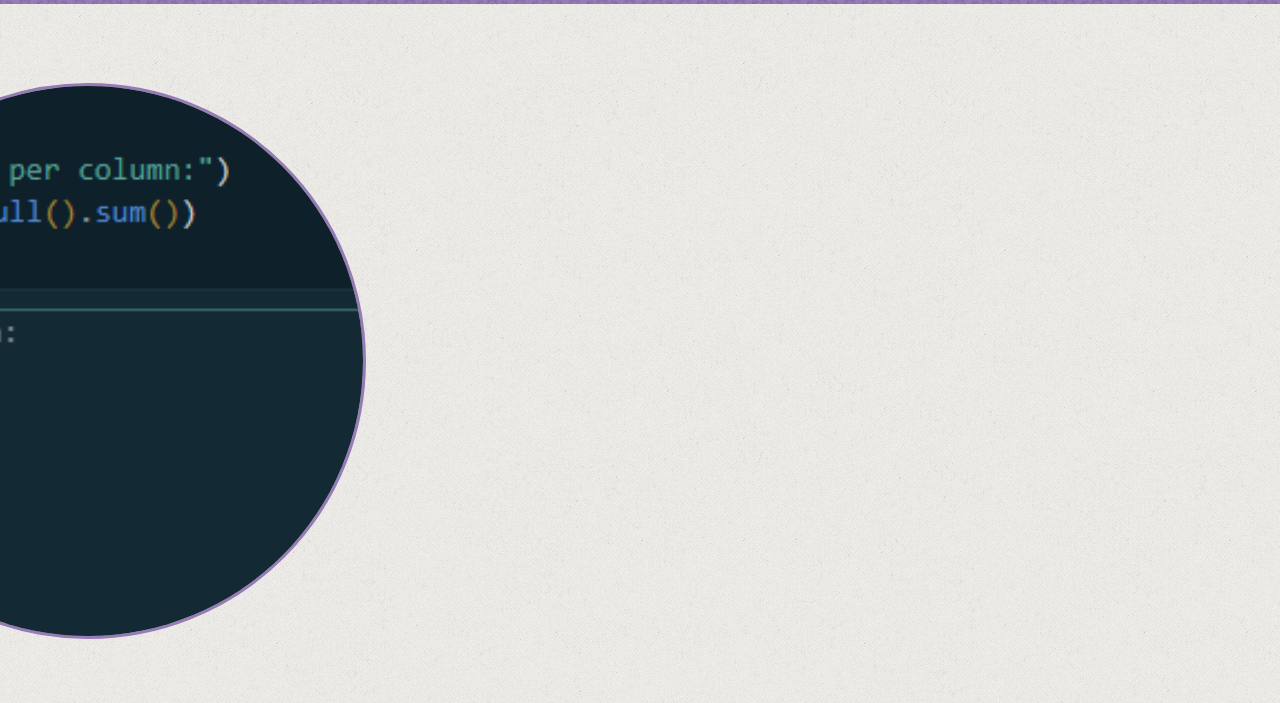
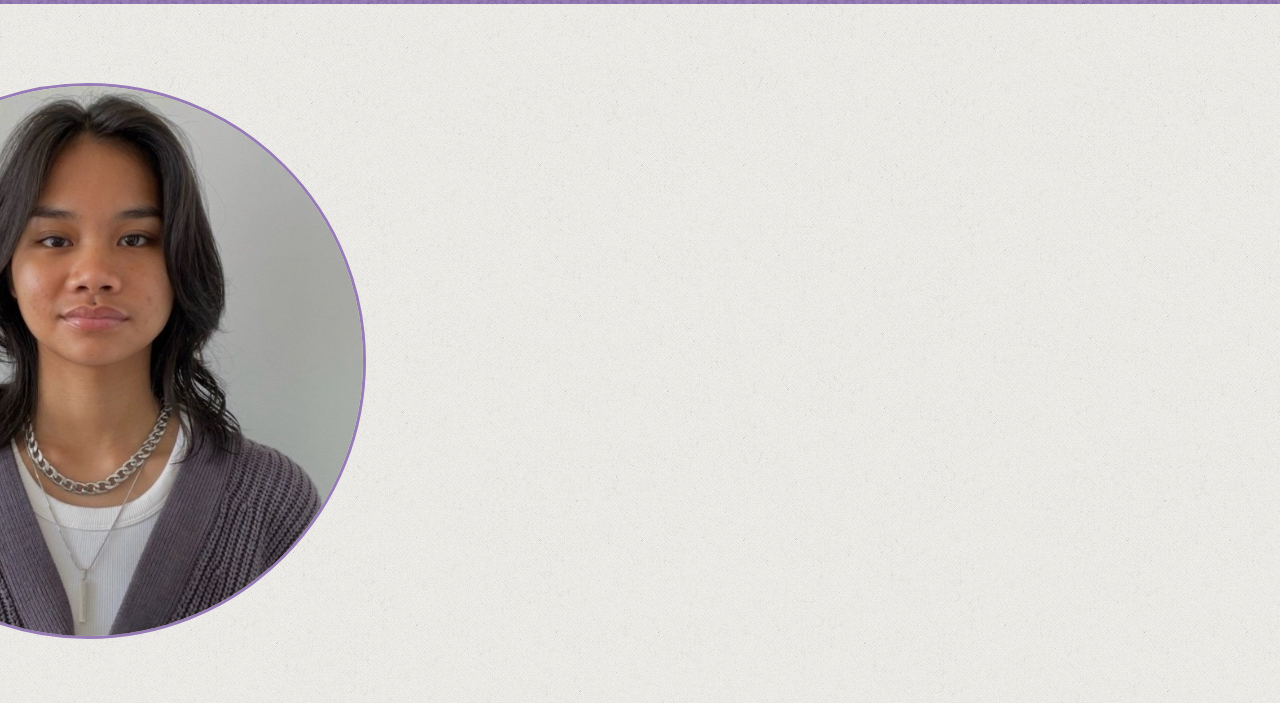
Before and after one commit to abdonkath/Portfolio, a plain HTML site: page index.html in a window 1280 px wide. Shown: the part 176-879 px from the top of the page. Drawn offline with Linux system fonts and the light colour scheme.

Commit message:
changed picture

```diff
--- a/index.html
+++ b/index.html
@@ -28,7 +28,7 @@
 
   <section class="about">
     <div class="profile-pic">
-      <img src=img\sasa.png 2025-05-23 170538.png alt="Mari Kathleen Abdon">
+      <img src=img\profile.jpg 2025-05-23 170538.png alt="Mari Kathleen Abdon">
     </div>
     <!-- <div class="about-text">
     <p>Lorem ipsum dolor, sit amet consectetur adipisicing elit. Sit laboriosam fugiat asperiores libero laudantium sunt doloremque dolorem minus quae ipsam perferendis odit voluptatem, vero consequatur voluptates fugit suscipit laborum ducimus?</p>
```
